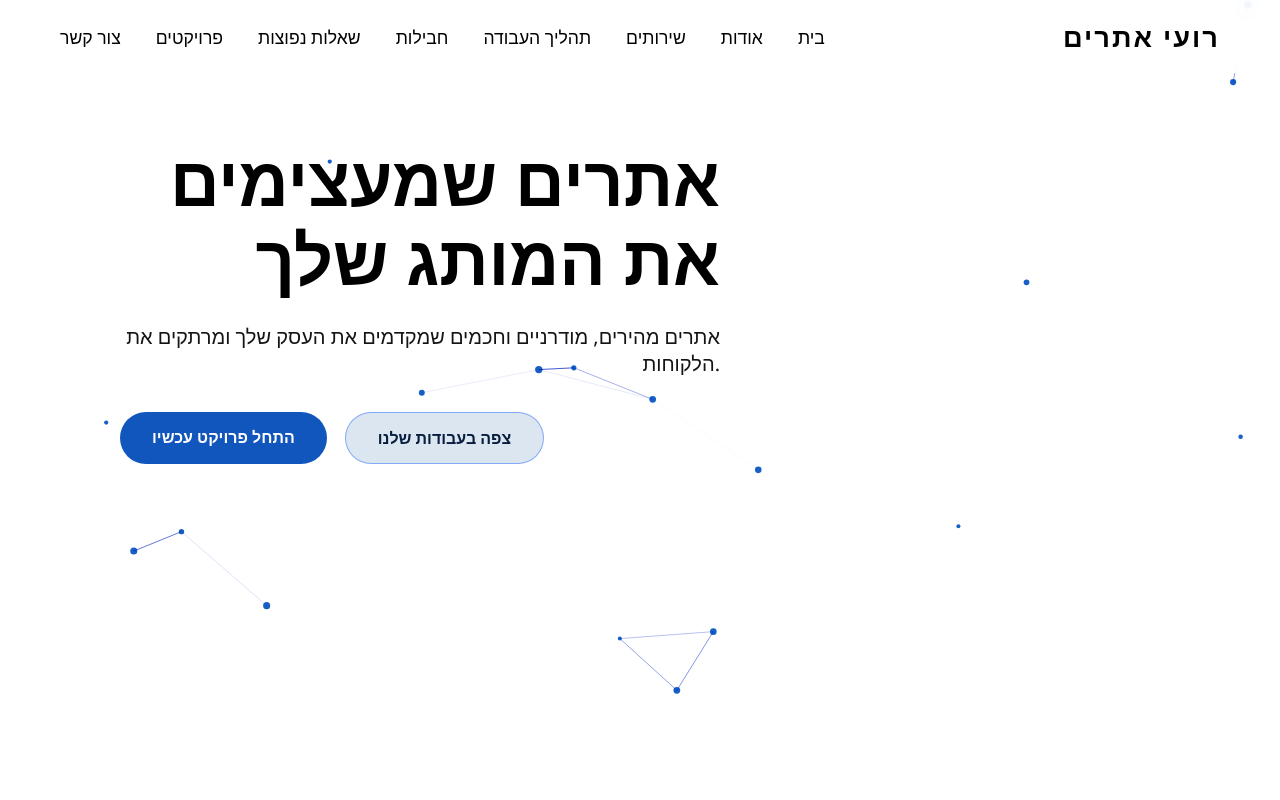
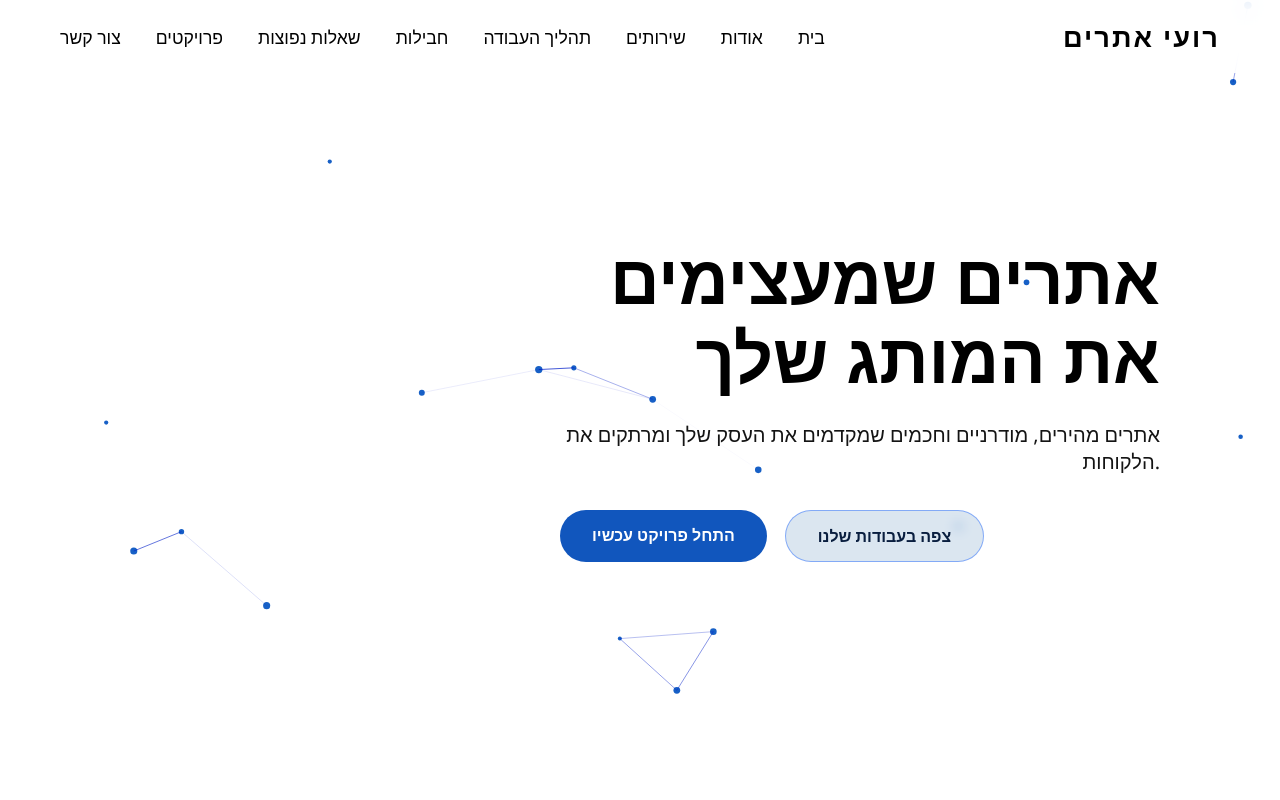
Before and after one commit to roygutt18/websbuiz, a plain HTML site: page index.html in a window 1280 px wide. Shown: the top 800 px of the page. Drawn offline with Linux system fonts and the light colour scheme.

Commit message:
Update style.css

```diff
--- a/style.css
+++ b/style.css
@@ -144,19 +144,17 @@ html {
 .hero {
   height: 100vh;
   display: flex;
-  align-items: right;
-  padding-left: 120px;
-  padding-top: 140px;
+  justify-content: flex-end; /* מעביר לצד ימין */
+  align-items: center; /* מרכז לגובה */
+  padding-right: 120px;
   position: relative;
   z-index: 1;
 }
 
-/* ✅ טקסט שמאלה */
 .hero-content {
-  position: relative;
   max-width: 600px;
   color: rgb(0, 0, 0);
-  text-align: right;
+  text-align: right; /* מיושר לימין */
   z-index: 2;
 }
 
```
